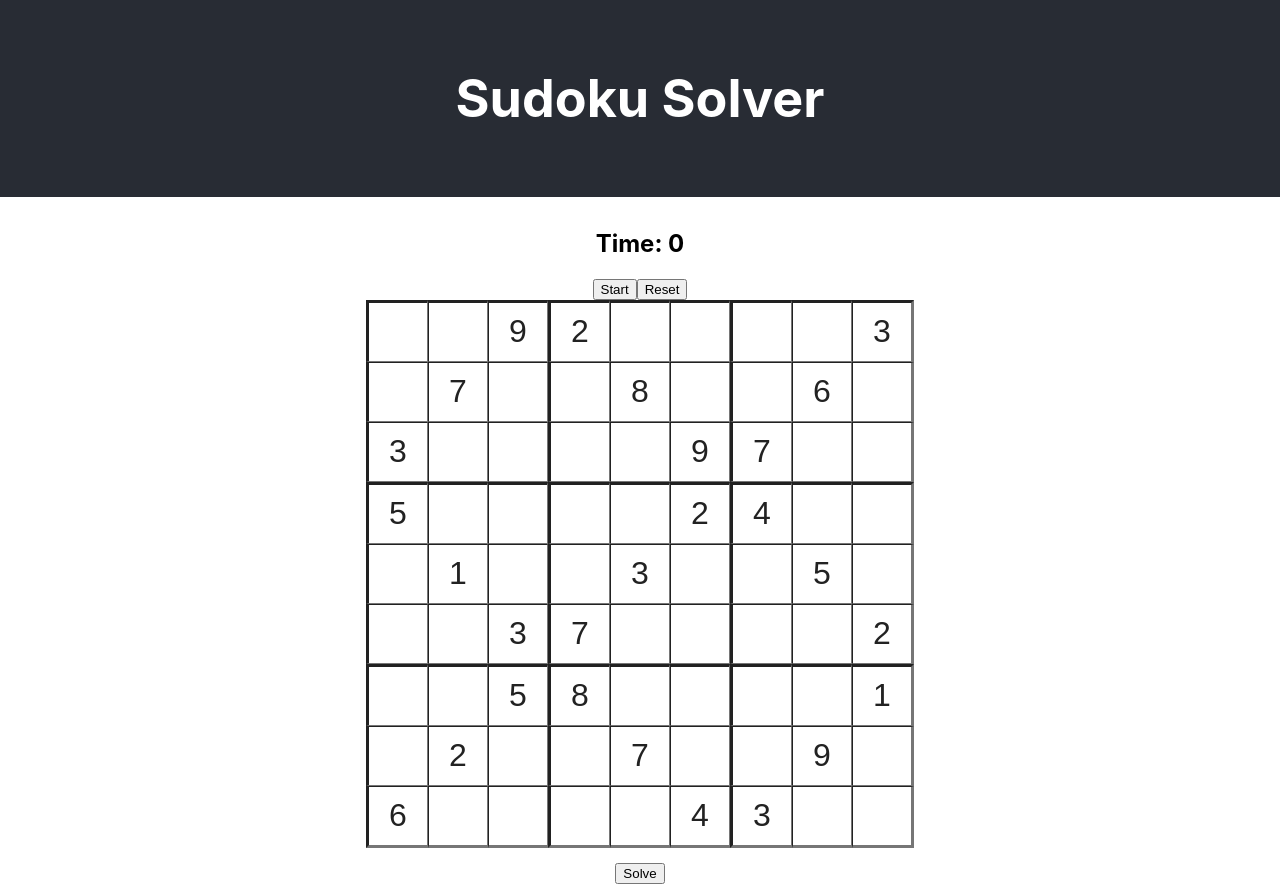
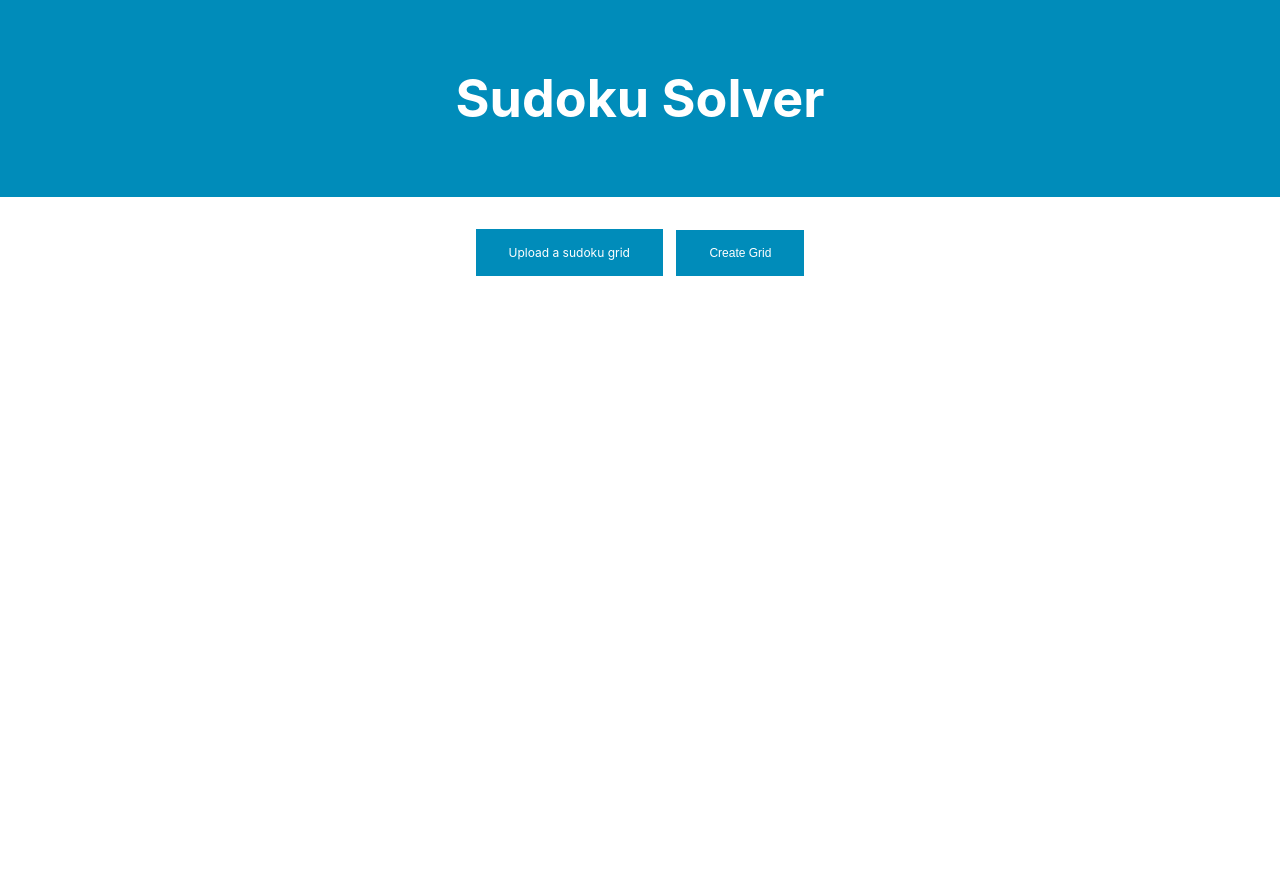
Before and after one commit to AdrianJendo/Sudoku-Solver, a React (Create React App) app: page / in a window 1280 px wide. After the commit the page ends 800 px from the top, so only its background shows below. Built offline with nearby package versions, Linux system fonts and the light colour scheme.

Commit message:
upload functional

```diff
--- a/src/App.css
+++ b/src/App.css
@@ -14,7 +14,7 @@
 }
 
 .App-header {
-  background-color: #282c34;
+  background-color: #008CBA;
   padding: 2rem;
   display: flex;
   flex-direction: column;
@@ -87,16 +87,39 @@
 }
 
 .solve_sudoku{
-  margin-top: 15px;
+  margin-top: 5px;
 }
 
+.button{
+  background-color: #008CBA; /* Green */
+  border: none;
+  color: white;
+  padding: 15px 32px;
+  min-width: 100px;
+  text-align: center;
+  text-decoration: none;
+  display: inline-block;
+  font-size: 12px;
+  transition-duration: 0.4s;
+  border: 1px solid #008CBA;
+}
 
+.button:hover {
+  background-color: white; /* Green */
+  color: #008CBA;
+  border: 1px solid #008CBA;
+  cursor: pointer;
+}
 
-@keyframes App-logo-spin {
-  from {
-    transform: rotate(0deg);
-  }
-  to {
-    transform: rotate(360deg);
-  }
+.input-file {
+  width: 0.1px;
+	height: 0.1px;
+	opacity: 0;
+	overflow: hidden;
+	position: absolute;
+	z-index: -1;
 }
+
+.grid-options {
+  margin-bottom : "5px";
+}
--- a/src/App.js
+++ b/src/App.js
@@ -2,27 +2,31 @@ import { useEffect, useState } from 'react';
 import {generateSudoku, checkSolution} from './sudoku/sudoku';
 import {SudokuBoard} from './components/SudokuBoard';
 import './App.css';
+import { GridOptions } from './components/gridOptions';
+
 
 
 function App() {
 
   const [sudoku, setSudoku] = useState([]);
+  const [reset, setReset] = useState(true);
+  const [selectedFile, setSelectedFile] = useState(null);
+  const [fileUploaded, setFileUploaded] = useState(false);
+  const [secondFileUploaded, setSecondFileUploaded] = useState(false);
 
   useEffect( () => {
-    setSudoku(generateSudoku())
+    //setSudoku(generateSudoku(0));
   }, []);
 
-  const updateTime = (via) => {
-    //We can use this approach since solvedTime is not nested in the state object
+  const updateTime = (elapsed) => {
+    //We can use this approach since time is not nested in the state object
     setSudoku(prevState => {
-      return{...prevState, solvedTime : via}
+      return{...prevState, time : elapsed}
     })
   }
 
-  const handleReset = (e) => {
-    setSudoku(prevState => {
-      return{...prevState, time : 0 }
-    })
+  const resetBoard = () => {
+    setSudoku(generateSudoku(selectedFile));
   }
 
   const handleChange = (e) => {
@@ -36,12 +40,10 @@ function App() {
         value: prevState.rows[e.row].cols[e.col].value = e.value //overwrite the value of the field to update
       }
     }));
-
-
-    if(!sudoku.solvedTime){
+    if(!sudoku.solved){
       const solved = checkSolution(sudoku, e);
       if (solved){
-        updateTime(new Date());
+        setSudoku(prevState => {return{...prevState, solved:true}})
       }
     }
   }
@@ -59,11 +61,9 @@ function App() {
           }))
         }
       }))
-      console.log(sudoku)
-      if(!sudoku.solvedTime){
-        updateTime(new Date());
-        sudoku.solveByAlgo = true;
-        console.log(sudoku)
+      if(!sudoku.solved){
+        setSudoku(prevState => {return{...prevState, solved:true, solveByAlgo:true}});
+        //console.log(sudoku)
       }
     }
     else{
@@ -79,13 +79,53 @@ function App() {
     }
   }
 
+  const fileUploadHandler = (e) => {
+    const file = e.target.files[0];
+    let fileReader = new FileReader();
+    try{
+      fileReader.readAsText(file);
+    }
+    catch{}
+    fileReader.onloadend = (e) => {
+      const content = e.target.result;
+      setSelectedFile(content);
+      if (fileUploaded){
+        setSecondFileUploaded(false);
+      }
+
+    }
+  }
+
+  const onClickHandler = () => {
+    if(selectedFile !== null){
+      let s = generateSudoku(selectedFile);
+      if(s){
+        setSudoku(s);
+        setFileUploaded(true);
+        setSecondFileUploaded(true);
+      }
+      else{
+        alert('Please upload a valid sudoku grid')
+      }
+    }
+  }
+
   return (
-    <div className="App">
+    <div className="App" style = {{marginBottom : "60px"}}>
       <header className="App-header">
+
         {sudoku.solution !== null ? <h1>Sudoku Solver</h1> :<h1>Not Solvable</h1>  }
       </header>
-      <SudokuBoard sudoku = {sudoku} onChange={handleChange} onReset = {handleReset}/>
-      <button className='solve_sudoku' onClick={solveSudoku}>Solve</button>
+      <GridOptions
+        fileUploadHandler = {fileUploadHandler}
+        selectedFile = {selectedFile}
+        fileUploaded = {fileUploaded}
+        secondFileUploaded = {secondFileUploaded}
+        onClickHandler={onClickHandler}
+        reset = {reset}
+      />
+      {selectedFile !== null && fileUploaded && <SudokuBoard sudoku = {sudoku} onChange={handleChange} updateTime={updateTime} resetBoard = {resetBoard}/>}
+      {selectedFile !== null && fileUploaded && !sudoku.solved && <button className='solve_sudoku button' onClick={solveSudoku}>Solve</button>}
     </div>
   );
 }
--- a/src/components/Result.js
+++ b/src/components/Result.js
@@ -1,15 +1,14 @@
 import React from 'react';
 
 export function Result(props) {
-    const {sudoku} = props;
+    const {sudoku, resetBoard} = props;
+    const elapsed = (sudoku.time);
 
-    if(sudoku.solveByAlgo){
-        const elapsed = Math.floor((sudoku.solvedTime.getTime() - sudoku.startTime.getTime()) / 1000);
-        return <h2>Sudoku solved via algorithm, {elapsed}s</h2>
+    return (
+        <div>
+            {sudoku.solveByAlgo ? <h2>Sudoku solved via algorithm, {elapsed} seconds</h2> : <h2>Sudoku solved in {elapsed} seconds</h2>}
+            <button className="button" style = {{marginBottom: "5px"}} onClick={resetBoard}>Reset</button>
+        </div>
 
-    }
-    const elapsed = Math.floor((sudoku.solvedTime.getTime() - sudoku.startTime.getTime()) / 1000);
-    return (
-        <h2>Sudoku solved in {elapsed} seconds</h2>
-    );
+    )
 }
--- a/src/components/SudokuBoard.js
+++ b/src/components/SudokuBoard.js
@@ -4,14 +4,15 @@ import {Timer} from "./Timer";
 import {Result} from "./Result";
 
 export function SudokuBoard(props) {
-    const {sudoku, onChange, onReset} = props;
+    const {sudoku, onChange, updateTime, resetBoard} = props;
 
     //console.log(sudoku.solvedTime)
     //cannot render objects... must break down to smallest components
     return (
         <div>
-            {!sudoku.solvedTime && <Timer time = {sudoku.count} onReset = {onReset}/>}
-            {sudoku.solvedTime && <Result sudoku = {sudoku}/>}
+            {!sudoku.solved && <Timer time = {sudoku.time} updateTime = {updateTime} />}
+            {sudoku.solved && <Result sudoku = {sudoku} resetBoard = {resetBoard} />}
+
             {sudoku.length !== 0 && sudoku.rows && sudoku.rows.map(row => (
                     <div className = 'row' key = {row.index}>
                         {row.cols.map(field => (
--- a/src/components/Timer.js
+++ b/src/components/Timer.js
@@ -2,44 +2,77 @@ import React, { useEffect, useState } from 'react';
 
 export function Timer(props) {
 
-    const [elapsed, setElapsed] = useState(0);
-    const [isActive, setIsActive] = useState(false);
+    const [timeInfo, setTimeInfo] = useState({timerStart:new Date(), prevPause: 0, elapsed: 0, isActive: false})
+    //const [timerStart, setTimerStart] = useState(new Date());
+    //const [prevPause, setPrevPause] = useState(0);
+    //const [elapsed, setElapsed] = useState(0);
+    //const [isActive, setIsActive] = useState(false);
 
-    function toggle() {
-        setIsActive(!isActive);
-      }
+    const {time, updateTime} = props;
 
-      function reset() {
-        setElapsed(0);
-        setIsActive(false);
-      }
+    const toggle = () => {
+        let temp = timeInfo.isActive
+        //setIsActive(!temp);
+        setTimeInfo(prevState => {return {...prevState, isActive:!temp}});
+        //timeInfo.isActive = !temp;
+        if(temp){
+            let time = (new Date() - timeInfo.timerStart + timeInfo.prevPause);
+            let time2 = Math.floor(time/1000);
+            setTimeInfo(prevState => {return{...prevState, prevPause:time, elapsed:time2}});
+            //setPrevPause(time);
+            //setElapsed(elapsed => time2);
+            updateTime(time2);
+        }
+        else{
+            //setTimerStart(new Date());
+            setTimeInfo(prevState => {return{...prevState, timerStart: new Date()}});
+        }
+    }
+
+    const reset = () => {
+        //setElapsed(0);
+        //setPrevPause(0);
+        //setIsActive(false);
+        setTimeInfo(prevState => {return{...prevState, elapsed:0, prevPause:0, isActive:false}});
+        updateTime(0);
+    }
 
     useEffect( () => {
         let interval = null;
-        if(isActive) {
+        if(timeInfo.isActive) {
             interval = setInterval( () => {
-                setElapsed(elapsed => elapsed + 1);
-                console.log(props.time)
-            }, 1000);
+                let time = Math.floor((new Date() - timeInfo.timerStart + timeInfo.prevPause)/1000);
+                //setElapsed(elapsed => time);
+                setTimeInfo(prevState => {return{...prevState, elapsed:time}});
+                updateTime(time);
+            }, 10);
         }
-        else if (!isActive && elapsed !==0){
+        else if (!timeInfo.isActive && timeInfo.elapsed !==0){
             clearInterval(interval);
         }
         return () => clearInterval(interval)
-    }, [isActive, elapsed, props]);
+    }, [time, updateTime, timeInfo]);
 
 
+    const resetStyle = {
+        opacity: timeInfo.elapsed === 0 ? '0.6' : '1',
+        cursor: timeInfo.elapsed === 0 ? 'not-allowed' : 'pointer'
+    };
 
     return (
         <div>
-            <h2>Time: {elapsed} </h2>
-            <div className="row">
-                <button className={`button button-primary button-primary-${isActive ? 'active' : 'inactive'}`} onClick={toggle}>
-                {isActive ? 'Pause' : 'Start'}
+            <h2>Time: {timeInfo.elapsed}s </h2>
+            <div className="row" style = {{marginBottom: "5px"}}>
+                <button className={`button button-primary button-primary-${timeInfo.isActive ? 'active' : 'inactive'}`} onClick={toggle}>
+                    {timeInfo.isActive ? 'Pause' : 'Start'}
                 </button>
-                <button className="button" onClick={reset}>
-                Reset
+
+                &nbsp;&nbsp;&nbsp;
+
+                <button className="button" style = {resetStyle} onClick={reset}>
+                    Reset
                 </button>
+
             </div>
         </div>
     );
--- /dev/null
+++ b/src/components/gridOptions.js
@@ -0,0 +1,31 @@
+import React from 'react';
+
+export function GridOptions(props) {
+
+    const {fileUploadHandler,
+        selectedFile,
+        fileUploaded,
+        secondFileUploaded,
+        onClickHandler,
+        reset} = props;
+
+
+    return (
+        <div className = 'grid-options'>
+            {reset && <div>
+                <input type="file" className = "input-file" id="file" accept = ".txt" onChange={fileUploadHandler}/>
+                <label className = "button" htmlFor="file">Upload a sudoku grid</label>
+
+                &nbsp;&nbsp;&nbsp;
+
+                {selectedFile !== null && !fileUploaded && <button type="button" className="button" onClick={onClickHandler}>Upload</button>}
+                {selectedFile !== null && fileUploaded && !secondFileUploaded && <button type="button" className="button" onClick={onClickHandler}>Update</button>}
+
+                {selectedFile == null && <button className="button" > Create Grid </button>}
+            </div>}
+            {!reset && <button>Reset</button>}
+
+
+      </div>
+    );
+}
--- a/src/sudoku/sudoku.js
+++ b/src/sudoku/sudoku.js
@@ -1,7 +1,16 @@
 import {solveSudoku} from '../components/SudokuSolver'
 
-export function generateSudoku() {
+export function generateSudoku(text) {
 
+
+  let temp_grid = String(text).replace(/(\r\n|\n|\r)/gm, "").split(" ").filter(el => el !== "");
+  temp_grid = temp_grid.length === 81 ? temp_grid : String(text).replace(/(\r\n|\n|\r)/gm, "").split("").filter(el => el !== "");
+  temp_grid = temp_grid.map(el => parseInt(el));
+
+  if (temp_grid.length === 81 && temp_grid.every(el => el < 10 && el >= 0)){
+    const grid = [];
+    while (temp_grid.length) grid.push(temp_grid.splice(0,9));
+    /*
     const grid = [
       [ 0, 0, 9, 2, 0, 0, 0, 0, 3 ],
       [ 0, 7, 0, 0, 8, 0, 0, 6, 0 ],
@@ -12,13 +21,12 @@ export function generateSudoku() {
       [ 0, 0, 5, 8, 0, 0, 0, 0, 1 ],
       [ 0, 2, 0, 0, 7, 0, 0, 9, 0 ],
       [ 6, 0, 0, 0, 0, 4, 3, 0, 0 ],
-    ];
+    ];*/
     const result = {
       rows: [],
       solution : solveSudoku(grid),
-      startTime: new Date(),
-      count: 0,
-      solvedTime: null,
+      time: 0,
+      solved: false,
       solveByAlgo: false
     };
 
@@ -49,8 +57,10 @@ export function generateSudoku() {
       }
       result.rows.push(row);
     }
+    return result;
+  }
 
-    return result;
+  return false;
 }
 
 export function checkSolution(sudoku, e) {
```
Also changed, not shown: 1 other file (tests, documents, lock files or other folders). Lines whose indentation alone changed are shown as unchanged.
